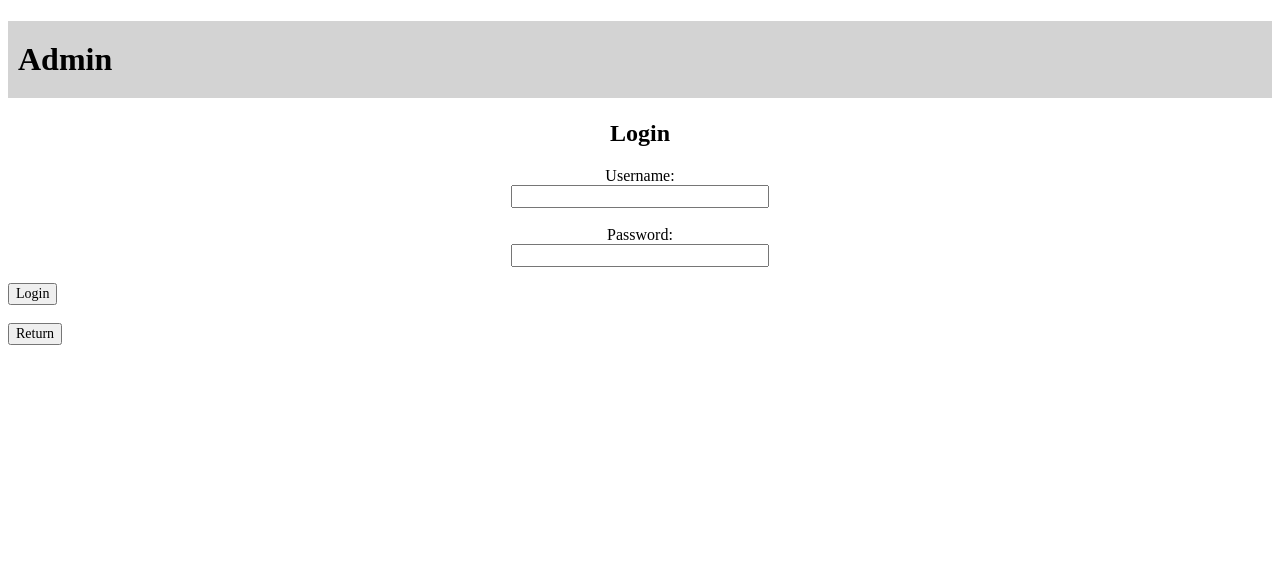
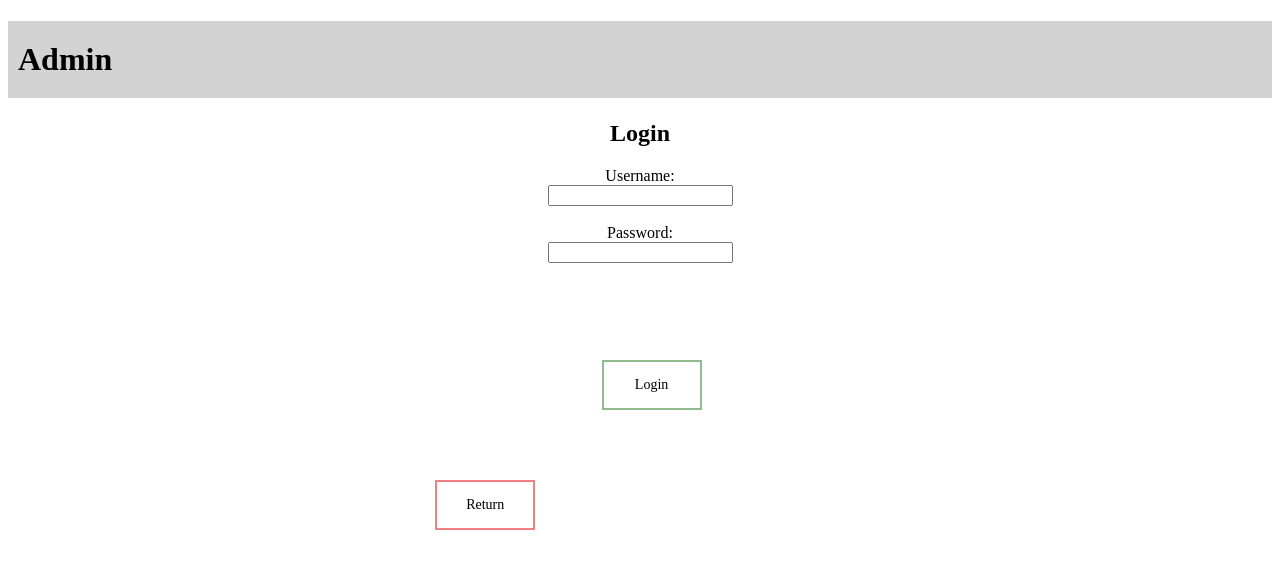
Before and after one commit to DIT113-V22/group-15, a website: page Website/login.html in a window 1280 px wide. Drawn offline with Linux system fonts and the light colour scheme.

Commit message:
Update login.css

```diff
--- a/Website/login.css
+++ b/Website/login.css
@@ -18,7 +18,7 @@ form{
     text-align: center;
 
 }
-#buttonBack{
+#button-back{
     background-color: white;
     border: 2px solid lightcoral;
     color: black;
@@ -30,13 +30,13 @@ form{
 
 
 }
-#buttonBack:hover{
+#button-back:hover{
     cursor: pointer;
     border-color: red;
 
 
 }
-#buttonLogin{
+#button-login{
     background-color: white;
     border: 2px solid darkseagreen;
     color: black;
@@ -48,12 +48,12 @@ form{
 
 
 }
-#buttonLogin:hover{
+#button-login:hover{
     cursor: pointer;
     border-color: green;
 
 }
-.personalInfo{
+.personal-info{
     padding: 2px 2px;
     width: 250px;
 
```
